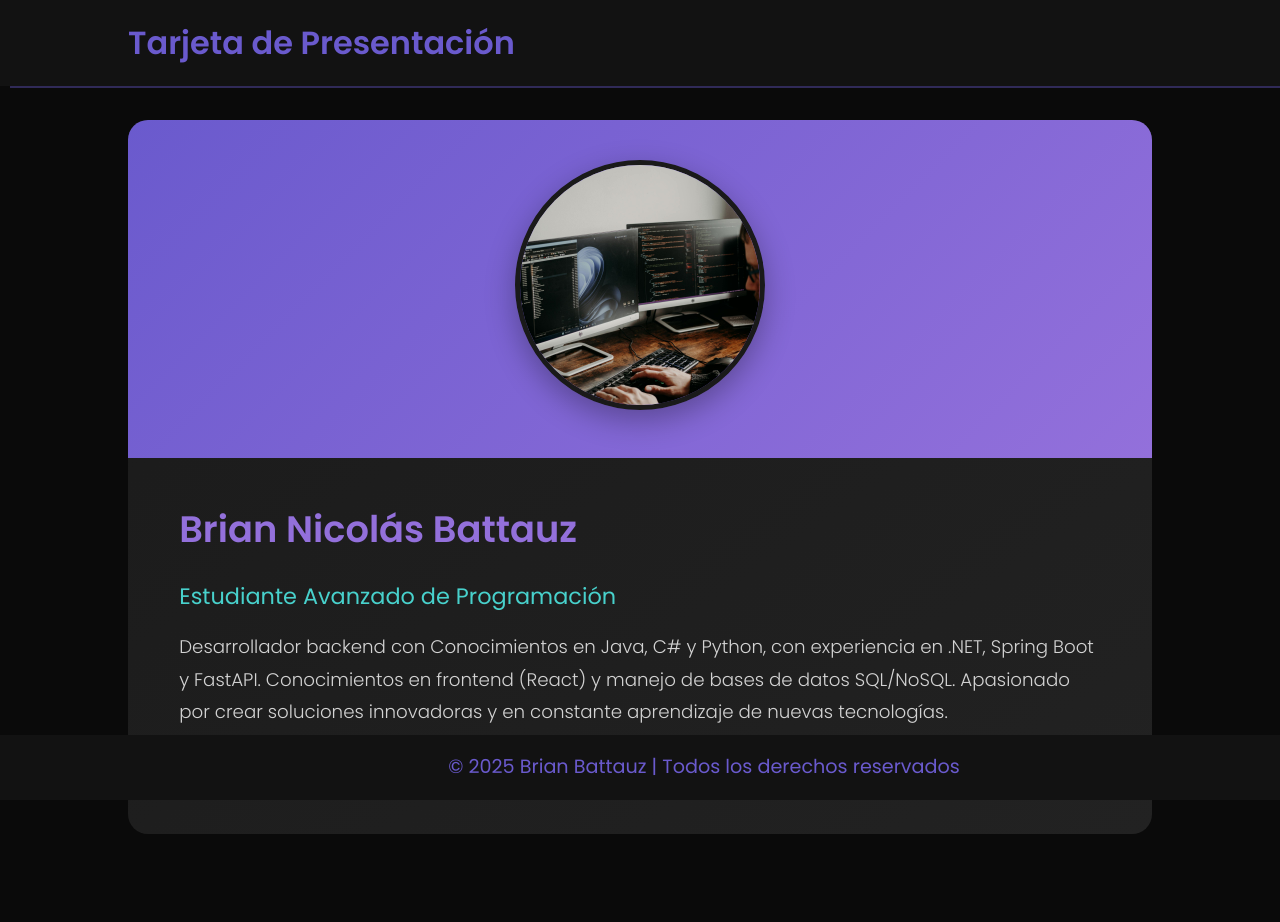
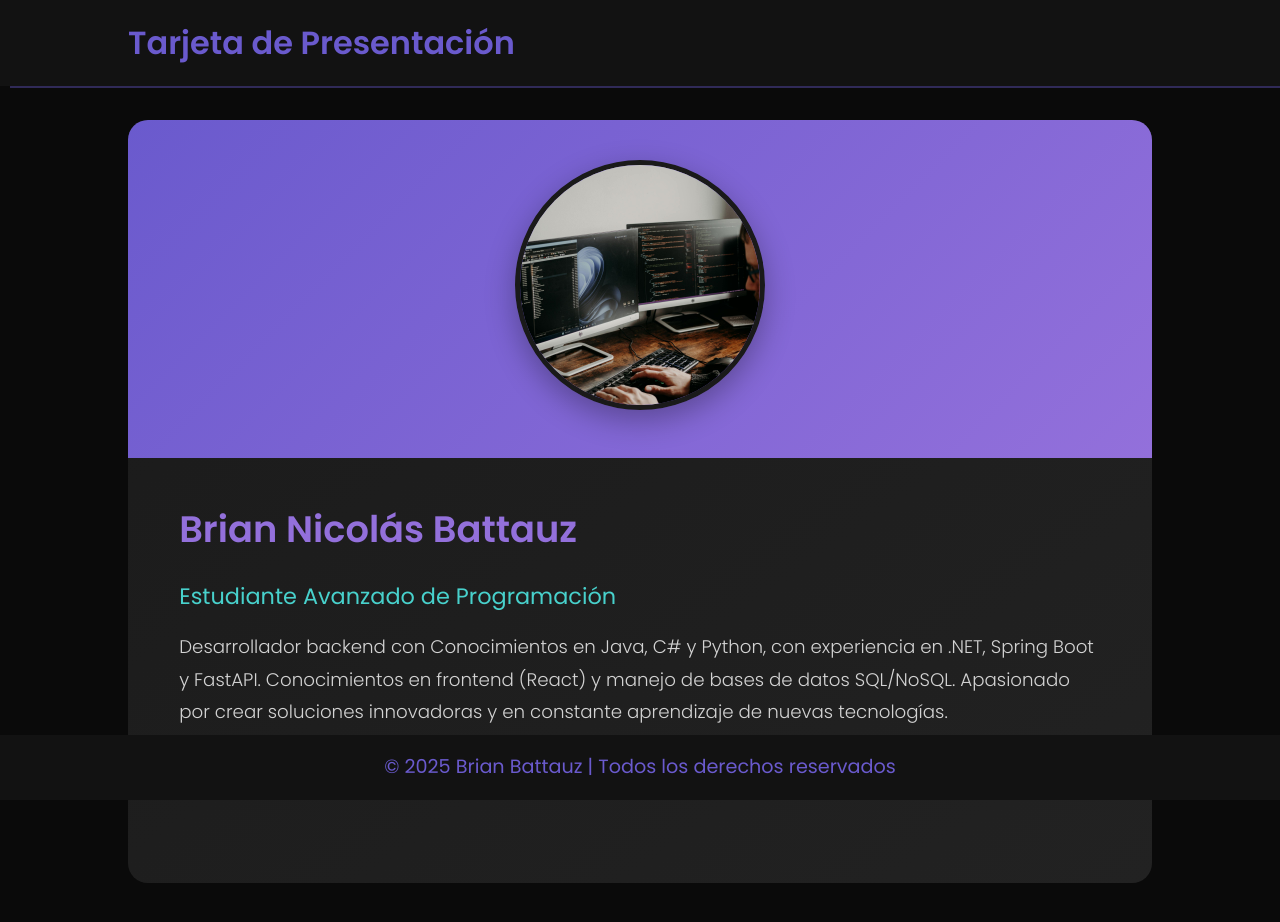
Before and after one commit to Brian13b/tarjeta_presentacion, a plain HTML site: page index.htm in a window 1280 px wide. Drawn offline with Linux system fonts and the light colour scheme.

Commit message:
Arreglos en el footer

```diff
--- a/css/style.css
+++ b/css/style.css
@@ -122,8 +122,9 @@ body {
     line-height: 1.8;
 }
 
-.redes-sociales {
-    width: 100%;
+.tarjeta-contenido .redes-sociales {
+    width: 65vw;
+    margin: 0 auto;
 }
 
 .social-icon {
@@ -162,12 +163,15 @@ body {
 .footer {
     font-size: 1.2rem;
     background-color: #121212;
-    padding: 2vh 0;
-    text-align: center;
     color: #6a5acd;
     position: fixed;
     bottom: 0;
-    width: 100%;
+    width: 100vw;
+    padding: 2vh 0;
+}
+.footer p {
+    width: 80vw;
+    text-align: center;
 }
 
 /* Responsive */
--- a/index.htm
+++ b/index.htm
@@ -28,7 +28,7 @@
                 <div class="redes-sociales">
                     <a href="https://github.com/Brian13b" target="_blank" class="social-icon" title="GitHub"><i class="fab fa-github"></i></a>
                     <a href="https://linkedin.com/in/brian-battauz-75691a217/" target="_blank" class="social-icon" title="LinkedIn"><i class="fab fa-linkedin-in"></i></a>
-                    <a href="https://github.com/Brian13b" target="_blank" class="social-icon" title="Portafolio"><i class="fas fa-briefcase"></i></a>
+                    <a href="https://wa.me/5493434676232" target="_blank" class="social-icon" title="WhatsApp"><i class="fab fa-whatsapp"></i></a>
                 </div>
             </div>
         </div>
```
